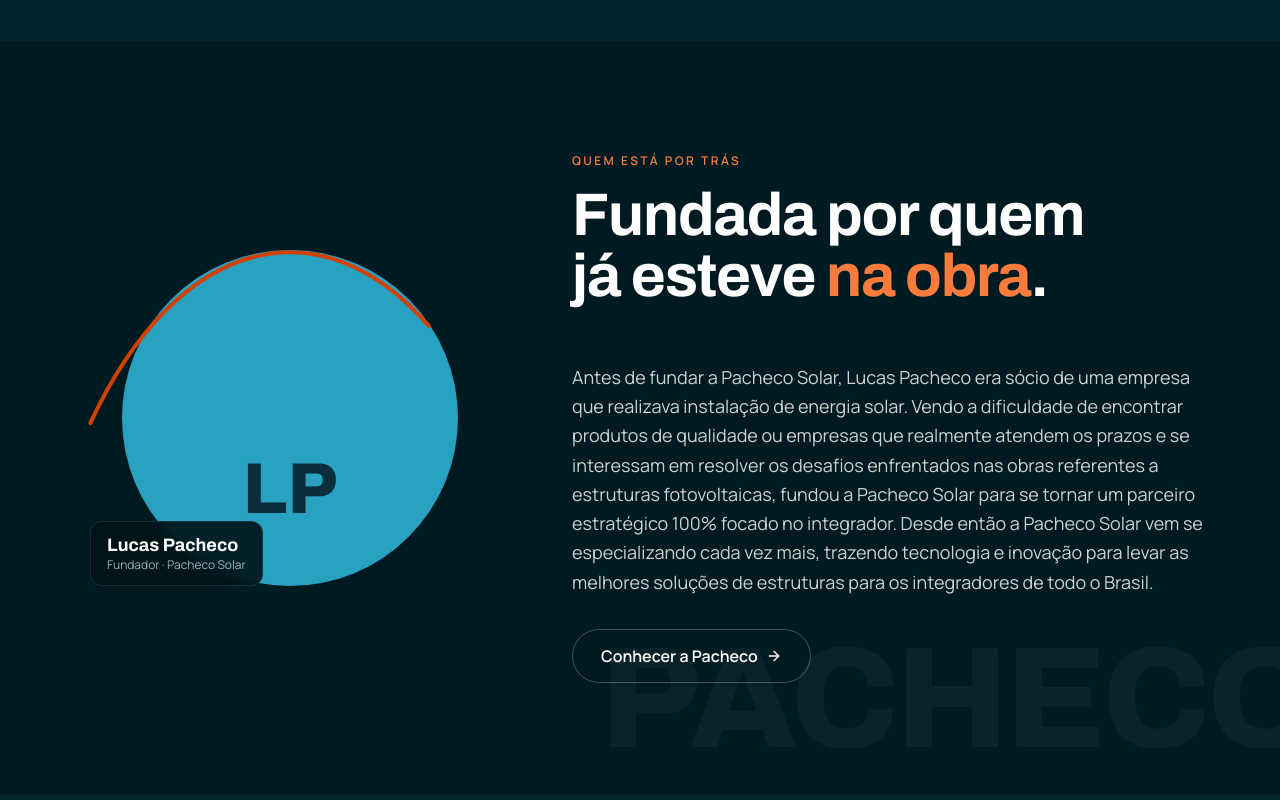
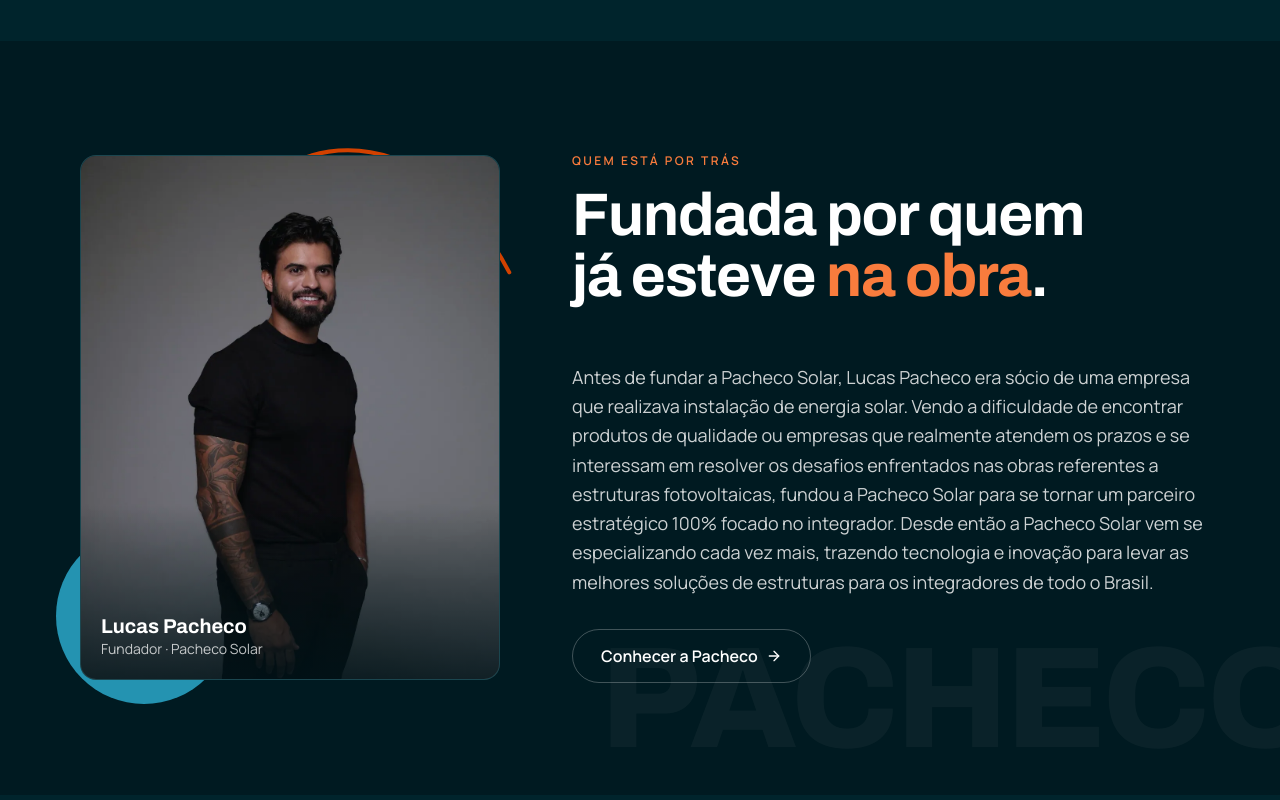
Before and after one commit to mppartnersprincipal-svg/site-pacheco-solar, a Next.js app: page / in a window 1280 px wide. Shown: the part 2400-3200 px from the top of the page. Built offline with nearby package versions, Linux system fonts and the light colour scheme; no server answers.

Commit message:
feat(home): retrato do Lucas no bloco do fundador (card 4:5 com disco ciano e arco)

```diff
--- a/components/home/SobreResumo.tsx
+++ b/components/home/SobreResumo.tsx
@@ -9,9 +9,9 @@
 import { SOBRE_RESUMO } from "@/content/home";
 
 /**
- * Seção 4 — o fundador. Esquerda: foto recortada do Lucas sobre um disco ciano
- * com o arco solar laranja (enquanto a foto não entra no acervo, o disco fica
- * com as iniciais); direita: H2 + história literal do briefing + 1 link.
+ * Seção 4 — o fundador. Esquerda: retrato do Lucas (estúdio, 2:3) em card 4:5
+ * com o disco ciano e o arco solar laranja por trás; direita: H2 + história
+ * literal do briefing + 1 link. Sem a foto no manifesto, mostra as iniciais.
  */
 export function SobreResumo() {
   const foto = imgOpcional(SOBRE_RESUMO.fotoKey);
@@ -23,31 +23,33 @@
       <Container className="relative py-20 sm:py-28">
         <div className="grid items-center gap-12 lg:grid-cols-12 lg:gap-16">
           <Reveal className="lg:col-span-5">
-            <figure className="relative mx-auto w-full max-w-[400px]">
-              <div className="relative aspect-square">
-                <div className="absolute inset-[8%] rounded-full bg-ciano" />
-                <ArcoSolar className="absolute inset-x-[-2%] top-[-1%] z-10 h-[56%] w-[104%] text-laranja" espessura={4} />
-                <div className="absolute inset-x-[8%] top-[-10%] bottom-[8%] z-20 overflow-hidden rounded-b-full">
+            <figure className="relative mx-auto w-full max-w-[420px]">
+              {/* Acentos atrás da foto: disco ciano e arco solar laranja */}
+              <div aria-hidden className="absolute -bottom-6 -left-6 size-44 rounded-full bg-ciano/90" />
+              <ArcoSolar className="absolute -top-8 -right-4 h-40 w-[80%] text-laranja" espessura={4} />
+              <div className="relative aspect-[4/5] overflow-hidden rounded-2xl border border-linha bg-chapa">
                 {foto ? (
                   <Image
                     src={foto.src}
                     alt={SOBRE_RESUMO.fotoAlt}
-                      width={foto.width}
-                      height={foto.height}
-                      sizes="(min-width: 1024px) 400px, 80vw"
-                      className="mx-auto h-full w-auto object-contain object-bottom"
+                    fill
+                    quality={75}
+                    placeholder="blur"
+                    blurDataURL={foto.blurDataURL}
+                    sizes="(min-width: 1024px) 420px, 90vw"
+                    className="object-cover object-[50%_15%]"
                   />
                 ) : (
-                    <span className="flex h-full items-end justify-center pb-[18%] font-display text-7xl font-extrabold text-tinta/80" aria-hidden>
+                  <span className="flex h-full items-center justify-center font-display text-7xl font-extrabold text-branco/20" aria-hidden>
                     LP
                   </span>
                 )}
+                <div aria-hidden className="absolute inset-x-0 bottom-0 h-1/3 bg-gradient-to-t from-tinta/80 to-transparent" />
+                <figcaption className="absolute bottom-5 left-5">
+                  <p className="font-display text-xl font-bold leading-tight text-branco">{SOBRE_RESUMO.fundador}</p>
+                  <p className="text-sm text-branco/75">{SOBRE_RESUMO.fundadorRotulo}</p>
+                </figcaption>
               </div>
-              </div>
-              <figcaption className="absolute bottom-[8%] left-0 rounded-xl border border-linha bg-tinta/90 px-4 py-3 backdrop-blur-sm">
-                <p className="font-display text-lg font-bold leading-tight text-branco">{SOBRE_RESUMO.fundador}</p>
-                <p className="text-xs text-aco">{SOBRE_RESUMO.fundadorRotulo}</p>
-              </figcaption>
             </figure>
           </Reveal>
 
--- a/content/home.ts
+++ b/content/home.ts
@@ -51,8 +51,8 @@
   historia: HISTORIA.texto,
   fundador: SITE.fundador,
   fundadorRotulo: "Fundador · Pacheco Solar",
-  /** Foto recortada do Lucas: [PREENCHER foto do Lucas Pacheco] (lib/media: lucas/fundador-recorte) */
-  fotoKey: "lucas/fundador-recorte",
+  /** Retrato de estúdio do Lucas (assets-src/images/lucas/fundador-lucas.jpg, 22/10/2026) */
+  fotoKey: "lucas/fundador-lucas",
   fotoAlt: "Lucas Pacheco, fundador da Pacheco Solar",
   ctaSobre: "Conhecer a Pacheco",
   ctaSobreHref: ROTAS.sobre,
```
Also changed, not shown: lib/media/manifest.json, public/images/lucas/fundador-lucas.webp (added), 2 other files (tests, documents, lock files or other folders). Lines whose indentation alone changed are shown as unchanged.
